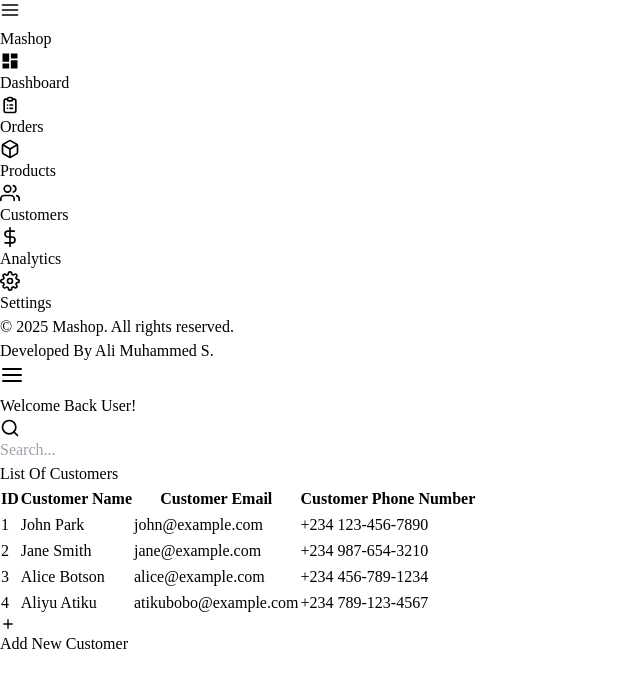
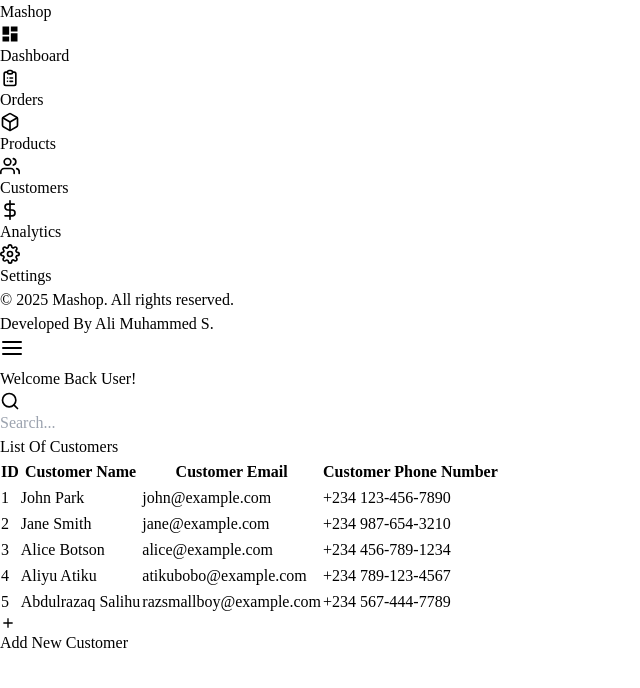
Before and after one commit to alimuhammeddev/Mashop, a React (Vite) app: page /customers in a window 1280 px wide. Shown: the top 688 px of the page, without its empty margins (0-640 px from the left). Built offline with nearby package versions, Linux system fonts and the light colour scheme; a web font is replaced by a local one.

Commit message:
worked on sidebar

```diff
--- a/src/App.jsx
+++ b/src/App.jsx
@@ -8,9 +8,12 @@ import Analytics from "./Pages/Analytics";
 import Settings from "./Pages/Settings";
 import Dashboard from "./Pages/Dashboard";
 import Orders from "./Pages/Orders";
+import ScrollToTop from "./Components/ScrollToTop";
 
 function App() {
   return (
+    <div>
+      <ScrollToTop />
       <Routes>
         <Route path="/" element={<Login />} />
         <Route path="/signup" element={<SignUp />} />
@@ -63,6 +66,7 @@ function App() {
           }
         />
       </Routes>
+    </div>
   );
 }
 
--- a/src/Components/Layout.jsx
+++ b/src/Components/Layout.jsx
@@ -11,7 +11,7 @@ const Layout = ({ children }) => {
       <Sidebar active={active} setActive={setActive} isOpen={sidebarOpen} setIsOpen={setSidebarOpen} />
 
       <div className="flex-1 flex flex-col">
-        <header className="bg-white shadow p-4 flex justify-between items-center z-50">
+        <header className="bg-white shadow p-4 flex justify-between items-center z-10">
           <button onClick={() => setSidebarOpen(!sidebarOpen)} className="lg:hidden md:hidden p-2 rounded-md bg-gray-200">
             <FiMenu size={24} />
           </button>
--- /dev/null
+++ b/src/Components/ScrollToTop.jsx
@@ -0,0 +1,15 @@
+import {useEffect} from 'react'
+import { useLocation } from "react-router-dom";
+
+const ScrollToTop = () => {
+
+    const { pathname } = useLocation();
+
+    useEffect(() => {
+        window.scrollTo(0, 0);
+    }, [pathname]);
+
+  return null;
+};
+
+export default ScrollToTop;
--- a/src/Components/Sidebar.jsx
+++ b/src/Components/Sidebar.jsx
@@ -7,11 +7,10 @@ import {
 } from "react-icons/fi";
 import { MdDashboard } from "react-icons/md";
 import { HiOutlineClipboardList } from "react-icons/hi";
-import { useState, useEffect } from "react";
+import { useEffect } from "react";
 import { useNavigate } from "react-router-dom";
 
-const Sidebar = ({ active, setActive }) => {
-  const [isOpen, setIsOpen] = useState(false);
+const Sidebar = ({ active, setActive, isOpen, setIsOpen }) => {
   const navigate = useNavigate();
 
   const menuItems = [
@@ -41,15 +40,6 @@ const Sidebar = ({ active, setActive }) => {
 
   return (
     <>
-      {!isOpen && (
-        <button
-          className="md:hidden p-3 fixed top-4 left-4 z-50 text-white rounded-full"
-          onClick={() => setIsOpen(true)}
-        >
-          <FiMenu size={20} />
-        </button>
-      )}
-
       {isOpen && (
         <div
           className="fixed inset-0 bg-black bg-opacity-50 z-30 md:hidden"
--- a/src/Pages/Customers.jsx
+++ b/src/Pages/Customers.jsx
@@ -5,6 +5,7 @@ const Customers = () => {
     { id: 2, name: "Jane Smith", email: "jane@example.com", phone: "+234 987-654-3210" },
     { id: 3, name: "Alice Botson", email: "alice@example.com", phone: "+234 456-789-1234" },
     { id: 4, name: "Aliyu Atiku", email: "atikubobo@example.com", phone: "+234 789-123-4567" },
+    { id: 5, name: "Abdulrazaq Salihu", email: "razsmallboy@example.com", phone: "+234 567-444-7789" },
   ];
 
   return (
```
Lines whose indentation alone changed are shown as unchanged.
